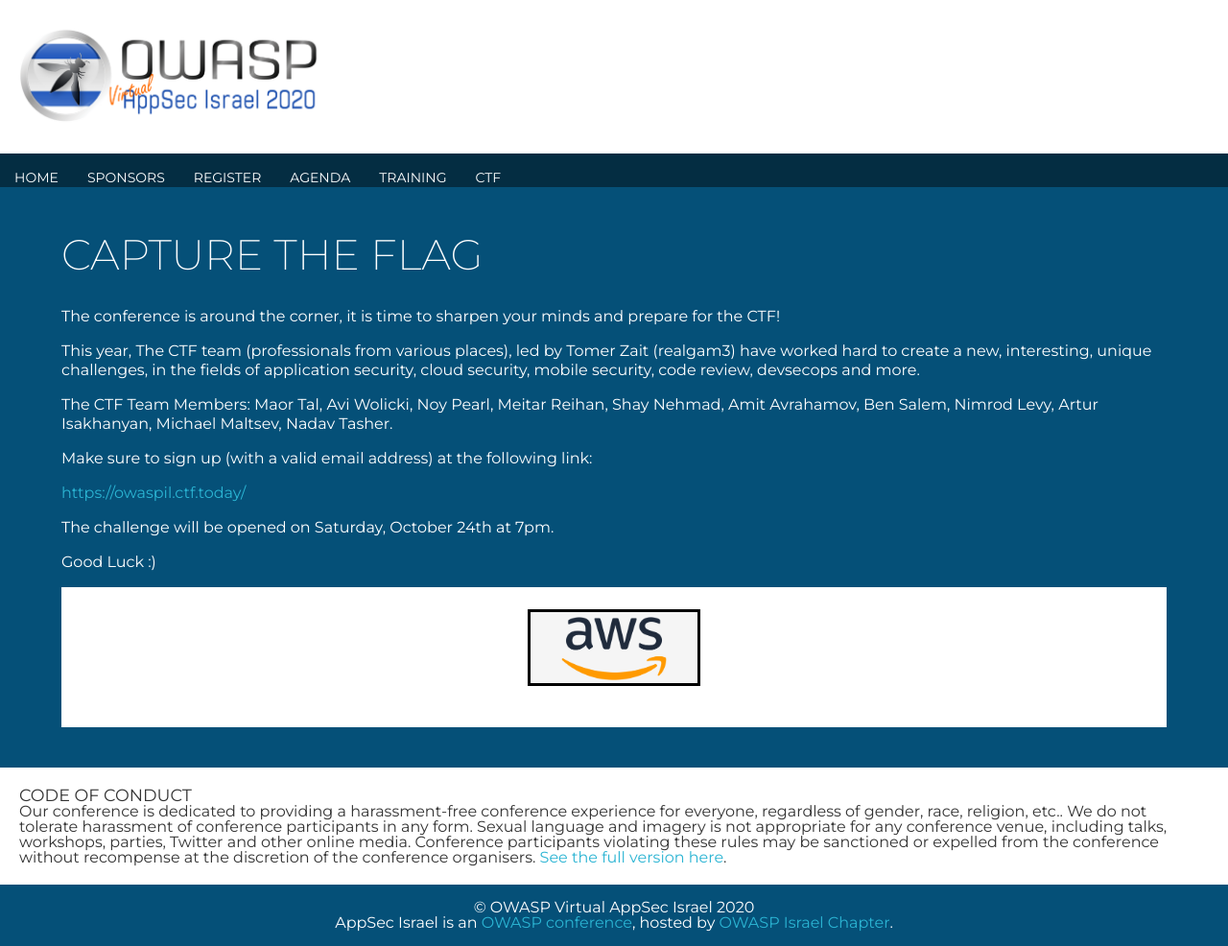
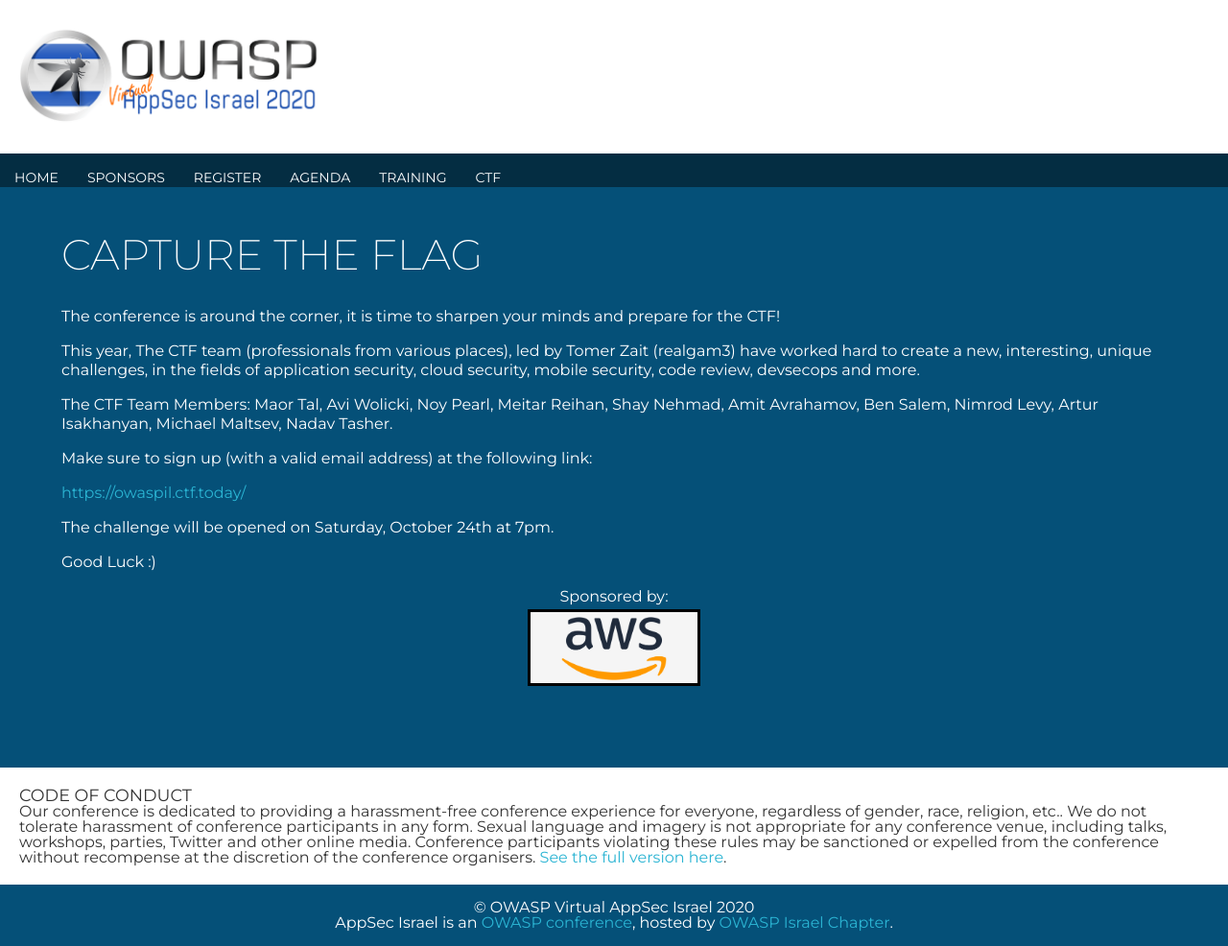
Before and after one commit to OWASP/www-event-appsecil-2023, a Jekyll site: the page built from CTF.md, in a window 1280 px wide. Shown: the whole page at 96% size. Built offline with Jekyll 4.4.1, drawn with Linux system fonts in a browser that asks for light colours; our own code applies the rules of GitHub Pages for plain Markdown files.

Commit message:
Update style.scss

```diff
--- a/assets/css/style.scss
+++ b/assets/css/style.scss
@@ -282,7 +282,7 @@ footer {
 }
 
 .sponsor-tier {
-    background-color: $medium;
+    background-color: $medium !important;
     text-align: center;
     padding-bottom: 40px;
 }
```
